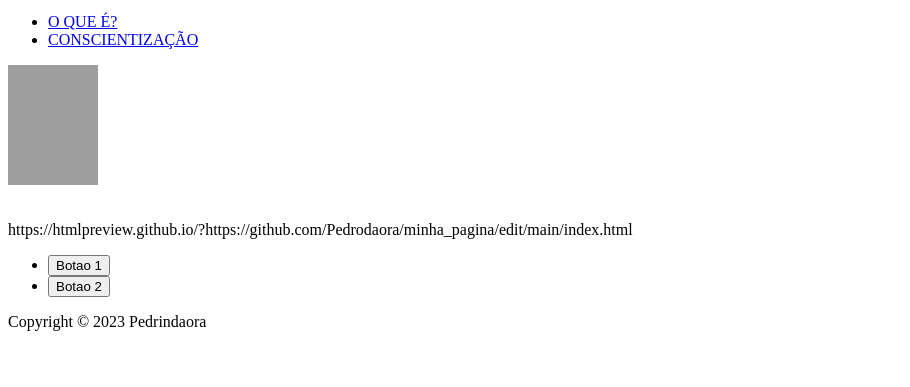
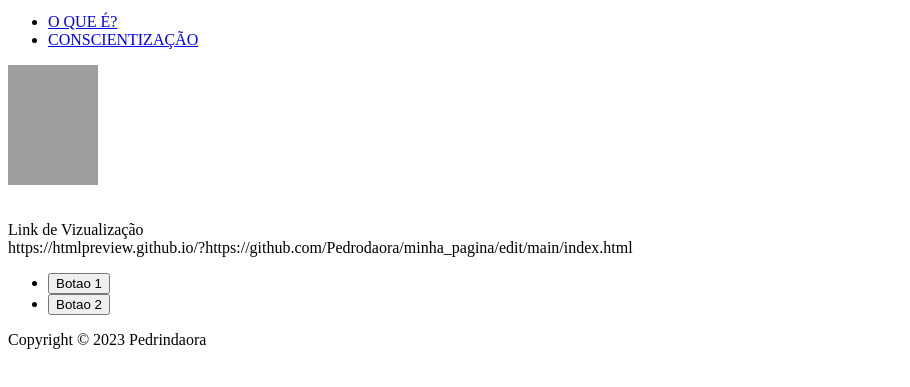
Before and after one commit to Pedrodaora/Pedrodaora.minha_pagina, a plain HTML site: page index.html in a window 1280 px wide. Shown: the part 101-488 px from the top of the page, without its empty margins (0-910 px from the left). Drawn offline with Linux system fonts and the light colour scheme; files that its build step writes are made by us from their sources; grey boxes are pictures that could not be loaded.

Commit message:
Update index.html

```diff
--- a/index.html
+++ b/index.html
@@ -31,8 +31,8 @@
             </tr>
         </table>
 
-      <p>
-      https://htmlpreview.github.io/?https://github.com/Pedrodaora/minha_pagina/edit/main/index.html <br>
+      <p> Link de Vizualização <br>
+      https://htmlpreview.github.io/?https://github.com/Pedrodaora/minha_pagina/edit/main/index.html
       </p>
     </main>
 
```
